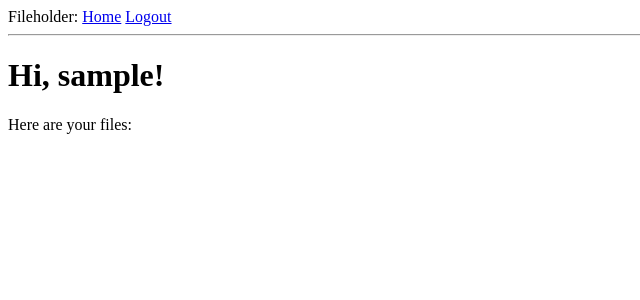
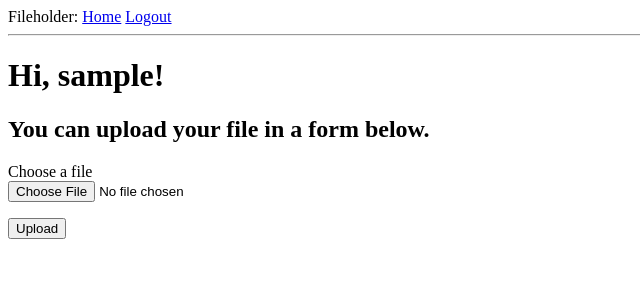
Before and after one commit to yaripey/python-fileholder, a Flask app: page / in a window 1280 px wide. Shown: the top 300 px of the page, without its empty margins (0-640 px from the left). Run offline with Flask 2, Linux system fonts and the light colour scheme; the visitor is signed in with stand-in values (Sample User, id 1); data comes from the database, SQL or seed files in the repository; some libraries are stand-ins or nearby versions.

Commit message:
Added basic file uploading. No DB connection or file validation yet.

```diff
--- a/app/forms.py
+++ b/app/forms.py
@@ -2,6 +2,8 @@ from flask_wtf import FlaskForm
 
 from wtforms import StringField, PasswordField, BooleanField, SubmitField
 from wtforms.validators import DataRequired, ValidationError, Email, EqualTo
+
+from flask_wtf.file import FileField, FileRequired, FileAllowed
 
 from app.models import User
 
@@ -27,3 +29,10 @@ class RegistrationForm(FlaskForm):
         user = User.query.filter_by(email = email.data).first()
         if user is not None:
             raise ValidationError('Please use a different email address.')
+
+class FileForm(FlaskForm):
+    file = FileField("Choose a file", validators=[
+        FileRequired(),
+        FileAllowed(['jpg', 'png', 'txt'], 'Unaccaptable file format.')
+        ])
+    submit = SubmitField('Upload')
--- a/app/routes.py
+++ b/app/routes.py
@@ -4,6 +4,7 @@ from flask import render_template
 from flask import flash
 from flask import redirect
 from flask import url_for
+from flask import request
 
 from flask_login import current_user, login_user
 from flask_login import logout_user
@@ -11,14 +12,26 @@ from flask_login import login_required
 
 from app.forms import LoginForm
 from app.forms import RegistrationForm
+from app.forms import FileForm
+
 from app.models import User
 from app import db
 
+from werkzeug.utils import secure_filename
+
+import os
+
 @app.route('/')
-@app.route('/index')
+@app.route('/index', methods=['GET', 'POST'])
 @login_required
 def index():
-    return render_template('index.html', title = 'Welcome')
+    form = FileForm()
+    if form.validate_on_submit():
+        f = form.file.data
+        filename = secure_filename(f.filename)
+        f.save(os.path.join(app.instance_path, 'files', filename))
+        return redirect(url_for('index'))
+    return render_template('index.html', title = 'Welcome', form=form)
 
 
 @app.route('/login', methods=['GET', 'POST'])
--- a/app/templates/index.html
+++ b/app/templates/index.html
@@ -2,5 +2,16 @@
 
 {% block content %}
     <h1>Hi, {{ current_user.username }}!</h1>
-    <div>Here are your files:</div>
+    <h2>You can upload your file in a form below.</h2>
+    <form action="" method="POST" enctype="multipart/form-data" novalidate>
+        {{ form.hidden_tag() }}
+        <p>
+            {{ form.file.label }} <br>
+            {{ form.file }}
+            {% for error in form.file.errors %}
+            <span style="color: red;">[{{ error }}]</span>
+            {% endfor %}
+        </p>
+        <p>{{ form.submit() }}</p>
+    </form>
 {% endblock %}
```
Also changed, not shown: 2 other files.
